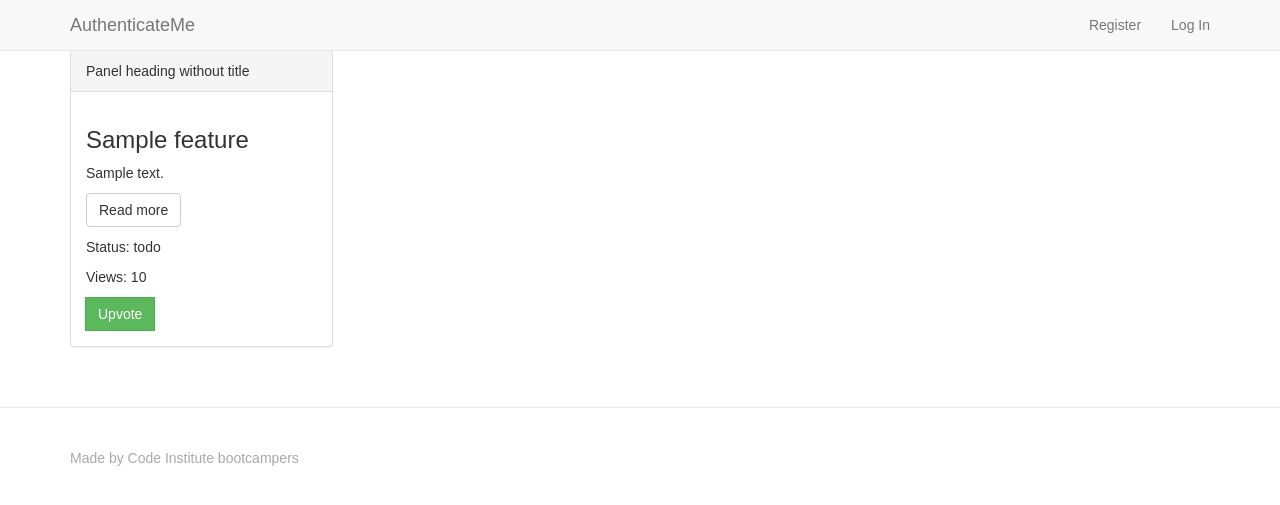
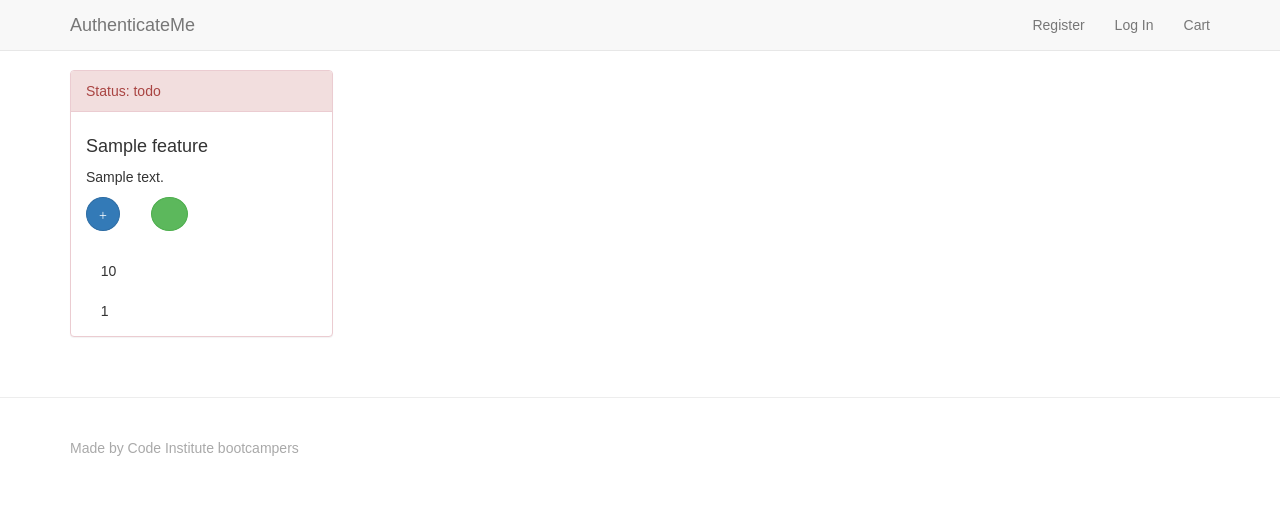
Before and after one commit to benhasselgren/full-stack-milestone, a Django app: page /features/ in a window 1280 px wide. Shown: the top 505 px of the page. Run offline with Django 3.2, Linux system fonts and the light colour scheme; tables that the repository leaves empty hold one stand-in row (values such as "Sample post"); some libraries are stand-ins or nearby versions; some web fonts are replaced.

Commit message:
Started stripe for checkout

```diff
--- a/UnicornAttractor/settings.py
+++ b/UnicornAttractor/settings.py
@@ -41,6 +41,7 @@ INSTALLED_APPS = [
     'accounts',
     'bugs',
     'features',
+    'cart',
 ]
 
 MIDDLEWARE = [
@@ -66,6 +67,7 @@ TEMPLATES = [
                 'django.template.context_processors.request',
                 'django.contrib.auth.context_processors.auth',
                 'django.contrib.messages.context_processors.messages',
+                'cart.contexts.cart_contents'
             ],
         },
     },
@@ -130,4 +132,7 @@ STATICFILES_DIRS = (
     os.path.join(BASE_DIR, "static"),
 )
 
+STRIPE_PUBLISHABLE = os.getenv('STRIPE_PUBLISHABLE')
+STRIPE_SECRET = os.getenv('STRIPE_SECRET')
+
 MESSAGE_STORAGE = 'django.contrib.messages.storage.session.SessionStorage'
--- a/UnicornAttractor/urls.py
+++ b/UnicornAttractor/urls.py
@@ -15,6 +15,7 @@ Including another URLconf
 """
 from django.conf.urls import url, include
 from django.contrib import admin
+from cart import urls as urls_cart
 from accounts import urls as urls_accounts
 from bugs import urls as urls_bugs
 from features import urls as urls_features
@@ -24,6 +25,7 @@ from django.views import static
 urlpatterns = [
     url(r'^admin/', admin.site.urls),
     url(r'^$', all_bugs, name='index'),
+    url(r'^cart/', include(urls_cart)),
     url(r'^accounts/', include(urls_accounts)),
     url(r'^features/', include(urls_features)),
     url(r'^bugs/', include(urls_bugs)),
--- a/features/templates/features.html
+++ b/features/templates/features.html
@@ -1,29 +1,58 @@
 {% extends 'base.html' %} {% block content %}
-
 <div class="row row-flex">
     {% for feature in features %}
+    <div class="col-xs-12 col-sm-6 col-md-4 col-lg-3 panel-style ">
+        {% if feature.status == "todo" %}
+        <div class="panel panel-danger">
+            {% elif feature.status == "doing" %}
+            <div class="panel panel-warning">
+                {% else %}
+                <div class="panel panel-success">
+                    {% endif %}
+                    <div class="panel-heading">Status: {{ feature.status }}</div>
+                    <div class="panel-body">
 
-    <div class="col-xs-12 col-sm-6 col-md-4 col-lg-3">
-        <div class="panel panel-default">
-            <div class="panel-heading">Panel heading without title</div>
-            <div class="panel-body">
-                <h3>{{ feature.name }}</h3>
-                <p class="product-description">{{ feature.description }}</p>
-                <p><a href="{% url 'feature_detail' feature.id %}" class="btn btn-default">Read more</a></p>
-                <p>Status: {{ feature.status }}</p>
-                <p>Views: {{ feature.views }}</p>
-                <form method="post" action="">
-                    {% csrf_token %}
-                    <div class="input-group">
-                        <span class="input-group-btn">
-                            <button class="btn btn-success" type="submit">Upvote</button>
-                     </span>
+                        <h4 class="card-title">{{ feature.name }}</h4>
+                        <p class="product-description card-text">{{ feature.description|truncatewords:30 }}</p>
+                        <div class="row">
+                            <div class="col-sm-3">
+                                <p><a href="{% url 'feature_detail' feature.id %}" class="btn btn-primary circle-maker"><span class="glyphicon glyphicon-plus"></span></a></p>
+                            </div>
+                            <div class="col-sm-3">
+                                <!-- Button trigger modal -->
+                                <button class="btn btn-success circle-maker" type="submit" data-toggle="modal" data-target="#addToCartModal{{ feature.id }}"><span class="glyphicon glyphicon-ok"></span></button>
+                            </div>
+                        </div>
+
+                        <p class="views"><span class="glyphicon glyphicon-eye-open"></span> {{ feature.views }}</p>
+                        <p class="views"><span class="glyphicon glyphicon-ok"></span> {{ feature.upvotes }}</p>
                     </div>
-                </form>
+                </div>
+            </div>
+
+        </div>
+
+        <!-- Modal -->
+        <div class="modal fade" id="addToCartModal{{ feature.id }}" tabindex="-1" role="dialog" aria-labelledby="myModalLabel">
+            <div class="modal-dialog" role="document">
+                <div class="modal-content">
+                    <div class="modal-header">
+                        <button type="button" class="close" data-dismiss="modal" aria-label="Close"><span aria-hidden="true">&times;</span></button>
+                        <h4 class="modal-title" id="myModalLabel">Modal title</h4>
+                    </div>
+                    <div class="modal-body">
+                        You are about to favourite a feature. To be able to favoutrite a feature you need to pay a fee of £10. Press the plus sign
+                        to add the feature to your cart and then proceed to checkout.
+                    </div>
+                    <div class="modal-footer">
+                        <button type="button" class="btn btn-default" data-dismiss="modal">Close</button>
+                        <form method="post" action="{% url 'add_to_cart' feature.id %}">
+                                    {% csrf_token %}
+                                    <button class="btn btn-success" type="submit"><span class="glyphicon glyphicon-plus"></span> Add</button>
+                        </form>
+                    </div>
+                </div>
             </div>
         </div>
-    </div>
-</div>
-{% endfor %}
-</div>
-{% endblock %}
+        {% endfor %}
+        {% endblock %}
--- a/static/css/custom.css
+++ b/static/css/custom.css
@@ -25,6 +25,21 @@ footer {
     margin-top: 6px;
 }
 
+/*BLOGS/FEATURES*/
+
 .panel-style{
      margin-top: 20px;
 }
+
+.circle-maker{
+    border-radius: 50%;
+}
+
+.heading-section{
+    margin-bottom: 20px;
+}
+
+.views{
+    padding-top:20px;
+    margin-bottom: 0px;
+}
--- a/templates/base.html
+++ b/templates/base.html
@@ -35,6 +35,14 @@
                         <li><a href="{% url 'register' %}">Register</a></li>
                         <li><a href="{% url 'login' %}">Log In</a></li>
                     {% endif %}
+                    <li>
+                        <a href="{% url 'view_cart' %}">
+                            <i class="fa fa-shipping-cart"></i> Cart
+                            {% if feature_count > 0 %}
+                            <label class="badge badge-warning">{{ feature_count }}</label>
+                            {% endif %}
+                        </a>
+                    </li>
                 </ul>
             </div>
         </div>
```
Also changed, not shown: accounts/templates/profile.html (+3 -4 lines), bugs/templates/bugs.html (+12 -3 lines), 1 other file.
